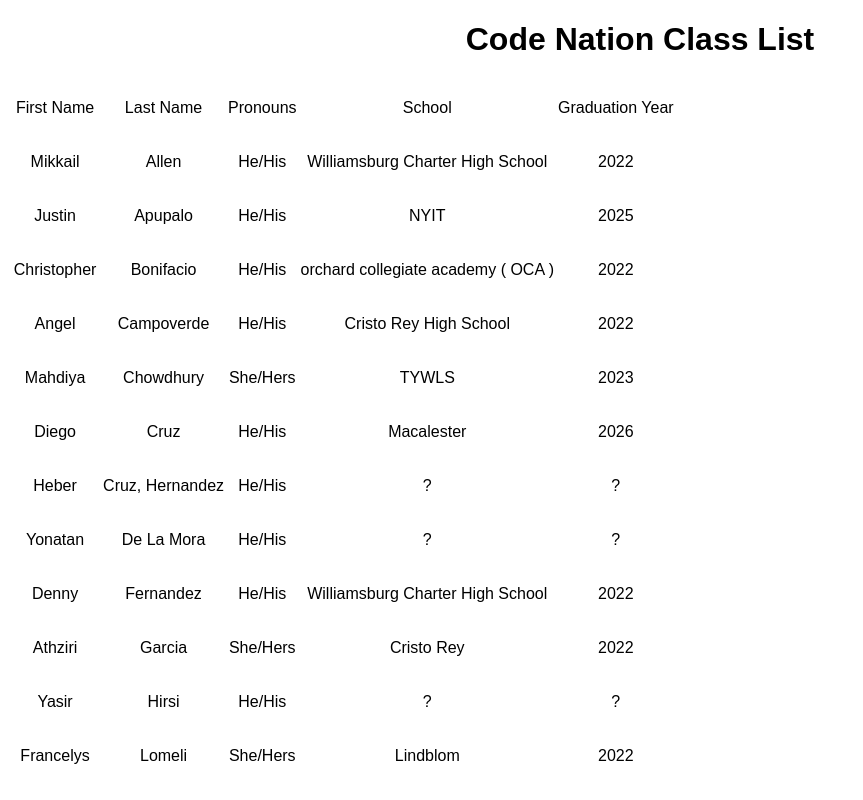
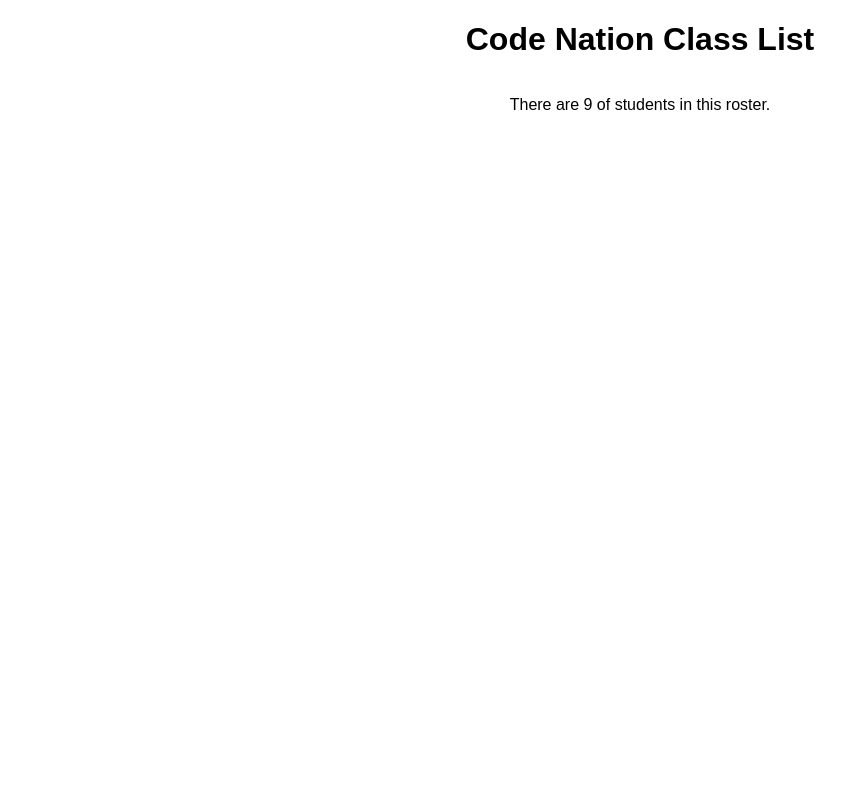
Before and after one commit to bluetimer/ClassList, a React (Create React App) app: page / in a window 1280 px wide. Shown: the top 800 px of the page, without its empty margins (0-863 px from the left). Built offline with nearby package versions, Linux system fonts and the light colour scheme.

Commit message:
added map stuff

```diff
--- a/src/App.js
+++ b/src/App.js
@@ -1,17 +1,24 @@
 import "./styles.css";
 import data from "./classdata.json";
 
-// function VeryBeautifulNumber(num) {
-//   return (<span> { num } </span>);
-// }
+export default function App() {
+  let students = [
+    ["Mikkail", "Allen"],
+    ["Justin", "Apupalo"],
+    ["Christopher", "Bonifacio"],
+    ["Angel", "Campoverde"],
+    ["Mahdiya", "Chowdhury"],
+    ["Diego", "Cruz"],
+    ["Heber	Cruz", "Hernandez"],
+    ["Yonatan", "De La Mora"],
+    ["Denny", "Fernandez"]
+  ];
 
-export default function App() {
-  // let array = []
-  // for (let n = 1; n <= 10; n++) {
-  //   array.push(VeryBeautifulNumber(n));
-  // }
-  // let x = 0;
-  // let y = 1;
+  let names = students.map(function (array) {
+    return array[0] + " " + array[1] + "\n";
+  });
+  console.log(names);
+
   let numstudents = data.length;
   let array = [];
   for (let i = 0; i < numstudents; i++) {
@@ -20,23 +27,10 @@
 
   return (
     <div className="App">
-      {console.log(data.length)}
       <h1> Code Nation Class List </h1>
-      {/* <br/><br/><br/><br/><br/> */}
-      <table>
-        {array}
-        {/* <Row index="0" />
-        <Row index="1" />
-        <Row index="2" />
-        <Row index="3" />
-        <Row index="4" />
-        <Row index="5" />
-        <Row index="6" />
-        <Row index="7" />
-        <Row index="8" />
-        <Row index="9" /> */}
-      </table>
-      <p> There are {numstudents} of students in this roster.</p>
+
+      <table>{/* {array} */}</table>
+      <p> There are {students.length} of students in this roster.</p>
     </div>
   );
 }
```
